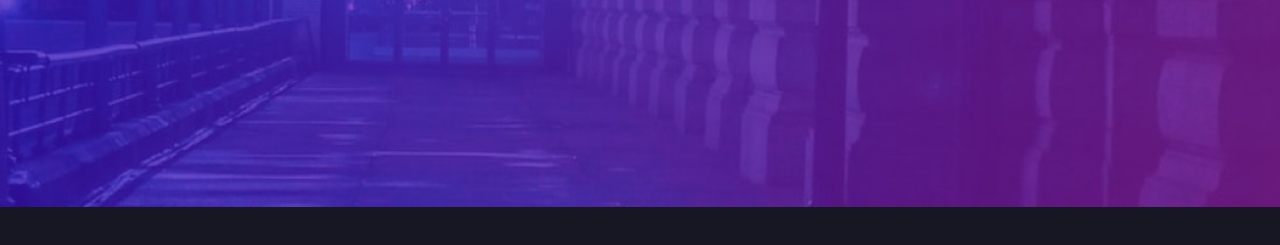
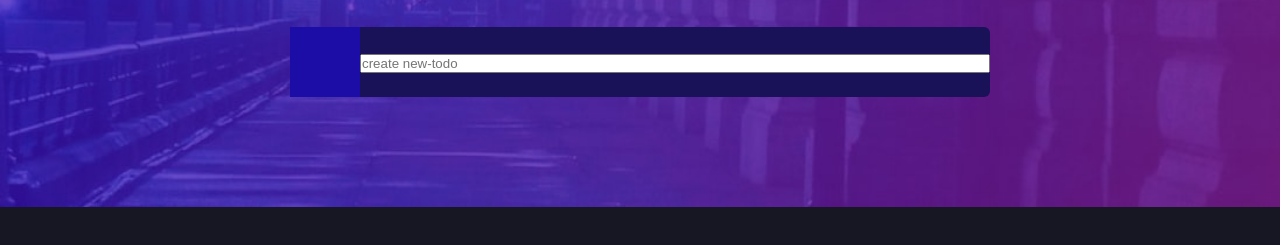
Before and after one commit to SMD111-git/todolist-js, a plain HTML site: page index.html in a window 1280 px wide. Shown: the part 143-388 px from the top of the page. Drawn offline with Linux system fonts and the light colour scheme; a web font is replaced by a local one.

Commit message:
css and html

```diff
--- a/index.html
+++ b/index.html
@@ -23,9 +23,19 @@
                 <img src="assets/icon-sun.svg">
             </div>
         </div>
+        <div class="new-todo">
+            <div class="check">
+                <div class="checkmark">
+
+                </div>
+            </div>
+            <div class="newtodoinput">
+                <form>
+                    <input type="text" placeholder="create new-todo">
+                </form>
+            </div>
+         </div>
     </div>
-    <div class="new-todo">
 
-    </div>
 </body>
 </html>
--- a/style.css
+++ b/style.css
@@ -1,10 +1,12 @@
+*{
+    margin:0;
+    padding:0;
+    box-sizing:border-box;
+}
 body{
     font-family: "Parkinsans", sans-serif;
     background-color: hsl(235,21%,11%);
     font-size: 18px;
-    margin:0;
-    padding:0;
-    box-sizing:border-box;
      display: flex;
     justify-content: center;
 }
@@ -43,3 +45,25 @@ body{
     font-weight:bold;
     letter-spacing: 5px;
 }
+.new-todo{
+    background-color: rgb(25, 18, 88);
+    height:70px;
+    margin-top: 30px;
+    border-radius: 6px;
+    display: flex;
+}
+.check{
+    background-color:rgb(28, 13, 167) ;
+    width:70px;
+}
+.newtodoinput{
+    flex-grow: 1;
+    display: flex;
+    align-items: center;
+}
+.newtodoinput form{
+    flex-grow: 1;
+}
+.newtodoinput input{
+    width:100%;
+}
```
